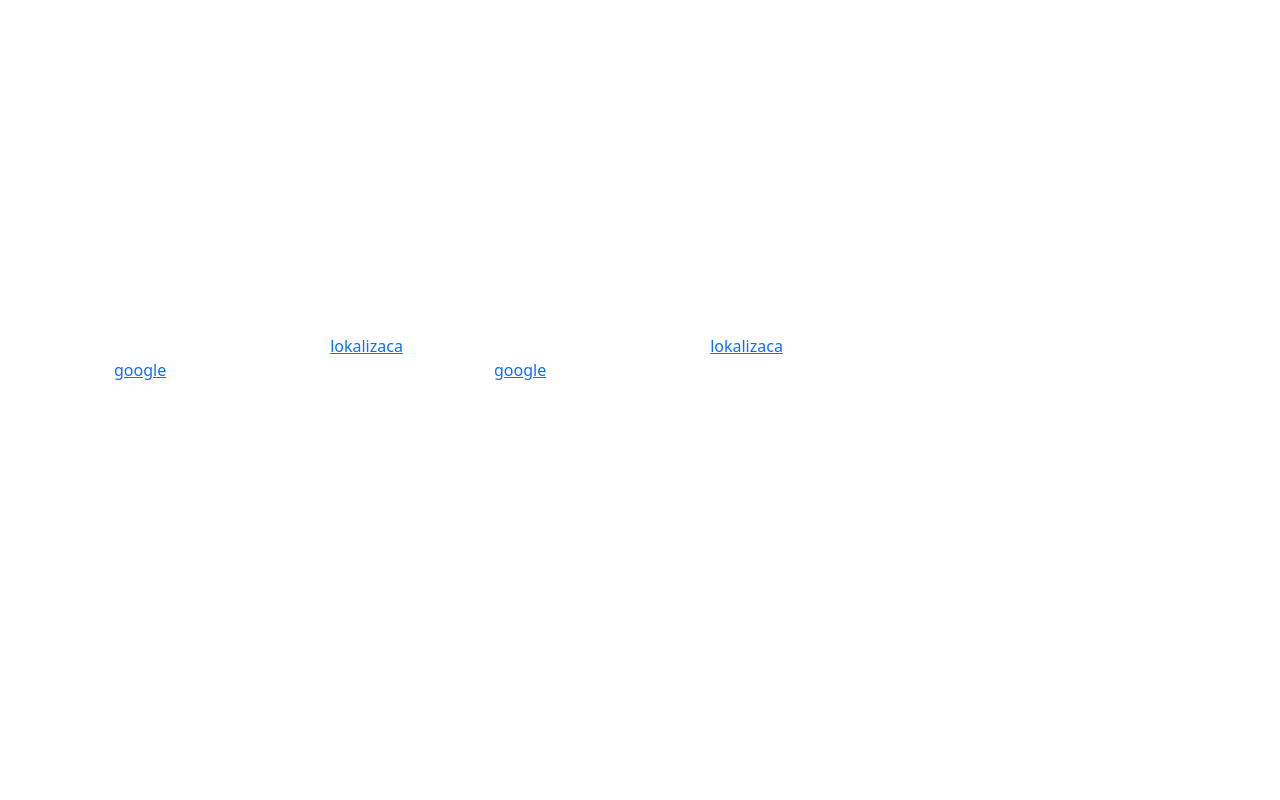
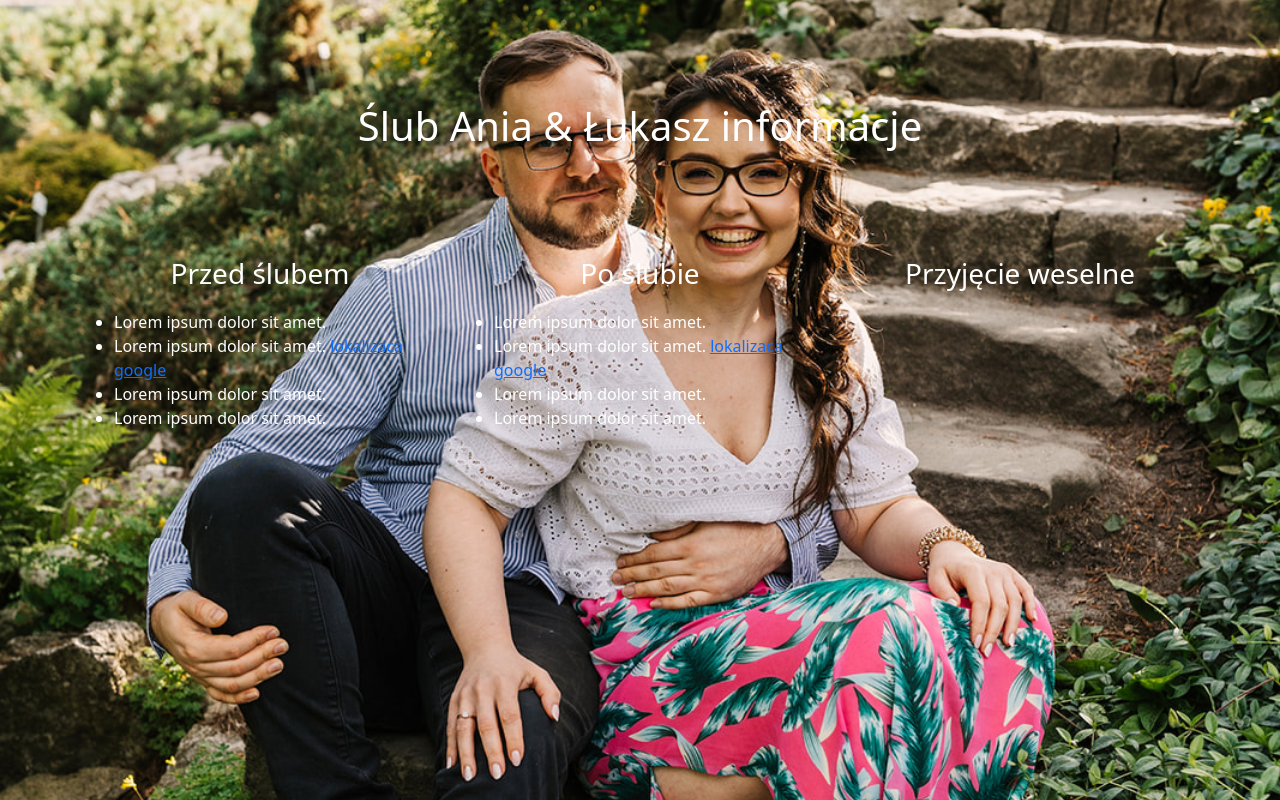
Before and after one commit to lukaszparadylo/slub, a website: page index.html in a window 1280 px wide. Drawn offline with nearby package versions, Linux system fonts and the light colour scheme; the site is published under a folder, as on GitHub Pages, so addresses that start at the root find nothing.

Commit message:
commit 1

```diff
--- a/css/style.css
+++ b/css/style.css
@@ -1,5 +1,5 @@
 body {
-  background-image: url("/images/ania_lukasz_narzeczenska_39.jpg");
+  background-image: url("../images/ania_lukasz_narzeczenska_39.jpg");
   background-position: center center;
   background-size: cover;
   background-attachment: fixed;
```
